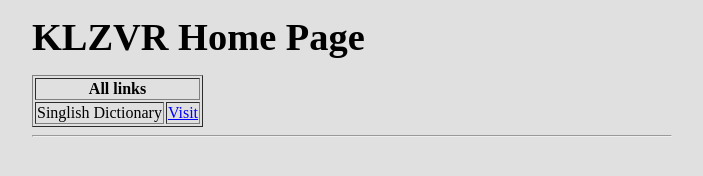
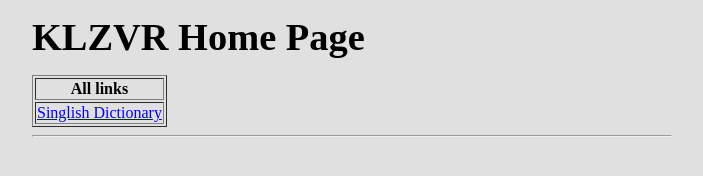
Before and after one commit to klzvr/klzvr.github.io, a plain HTML site: page index.html in a window 1280 px wide. Shown: the whole page, without its empty margins (288-991 px from the left). Drawn offline with Linux system fonts and the light colour scheme.

Commit message:
Update index.html

```diff
--- a/index.html
+++ b/index.html
@@ -13,8 +13,7 @@
             <th colspan=2>All links</th>
         </tr>
         <tr>
-            <td>Singlish Dictionary</td>
-            <td><a href="singdict/index.html">Visit</td>
+            <td><a href="singdict/index.html">Singlish Dictionary</a></td>
         </tr>
     </table>
     <hr>
```
